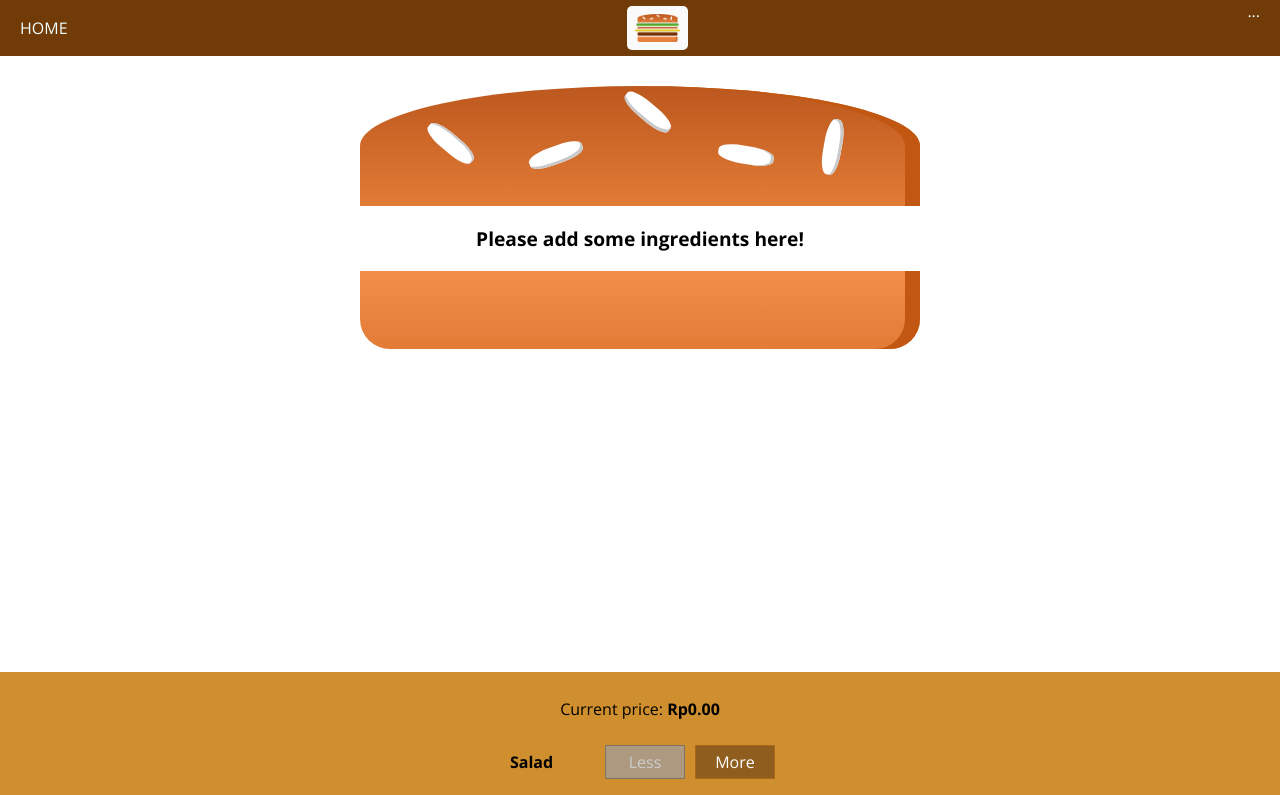
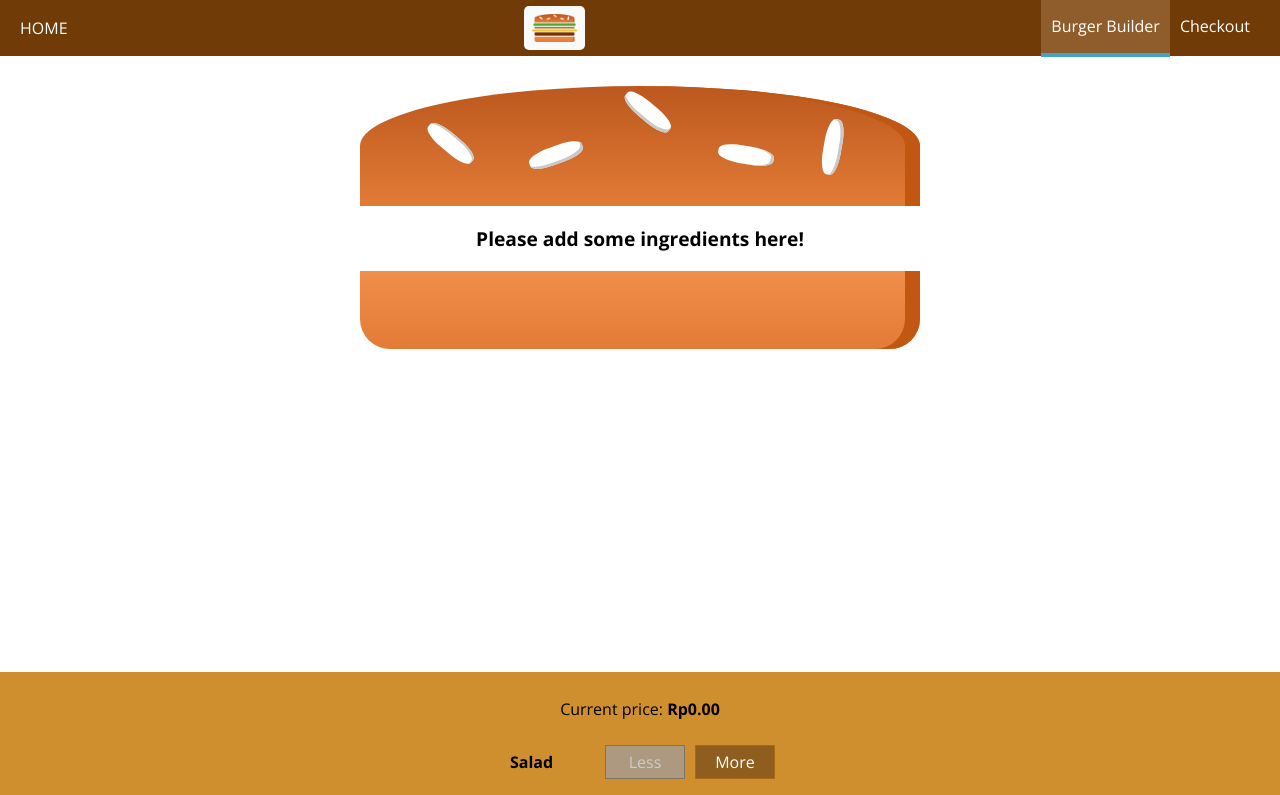
Before and after one commit to ReydVires/react-burger-app, a React (Create React App) app: page / in a window 1280 px wide. Shown: the top 795 px of the page. Built offline with nearby package versions, Linux system fonts and the light colour scheme.

Commit message:
implement nav items to toolbar

```diff
--- a/src/components/Navigation/Toolbar/Toolbar.js
+++ b/src/components/Navigation/Toolbar/Toolbar.js
@@ -1,4 +1,5 @@
 import { Logo } from "../../Logo/Logo";
+import { NavigationItems } from "../NavigationItems/NavigationItems";
 import Style from "./Toolbar.module.css";
 
 export const Toolbar = () => {
@@ -6,7 +7,9 @@ export const Toolbar = () => {
 		<header className={Style.Toolbar}>
 			<div>HOME</div>
 			<Logo />
-			<nav>...</nav>
+			<nav>
+				<NavigationItems />
+			</nav>
 		</header>
 	);
 };
```
